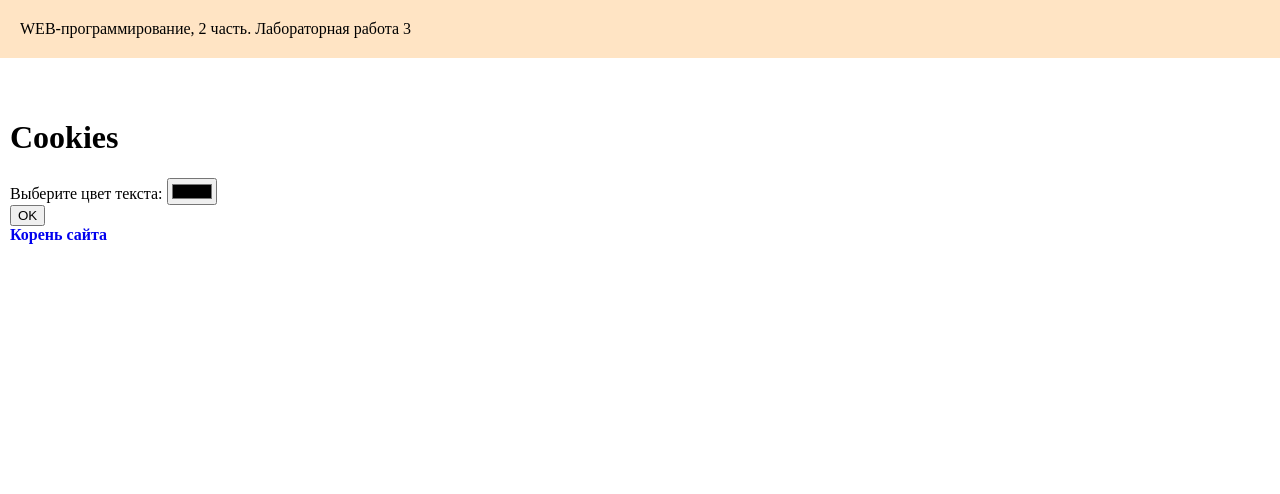
After one commit to ElizPlus/yeah, a Flask app: page /lab3/settings in a window 1280 px wide. The commit adds this page. Shown: the top 494 px of the page. Run offline with Flask 3, Linux system fonts and the light colour scheme.

Commit message:
Настройки отображения

```diff
--- a/lab3.py
+++ b/lab3.py
@@ -68,3 +68,16 @@ def pay():
 @lab3.route('/lab3/paid')
 def paid():
     return render_template('lab3/paid.html')
+
+
+@lab3.route('/lab3/settings')
+def settings():
+    color = request.args.get('color')
+    if color:
+        resp = make_response(redirect('/lab3/settings'))
+        resp.set_cookie('color', color)
+        return resp
+
+    color = request.args.get('color')
+    resp = make_response(render_template('/lab3/settings.html', color=color))
+    return resp
--- a/templates/base.html
+++ b/templates/base.html
@@ -10,6 +10,13 @@
     <link rel="icon" href="{{url_for('static', filename='favicon-16x16.png')}}">
     <link rel="icon" href="{{url_for('static', filename='favicon-32x32.png')}}">
 
+    <style>
+        body{
+            {% if request.cookies.get('color') %}
+            color: {{ request.cookies.get('color') }};
+            {% endif %}
+        }
+    </style>
 </head>
 <body>
     <header>
--- a/templates/lab3/lab3.html
+++ b/templates/lab3/lab3.html
@@ -13,5 +13,6 @@
         <li><a href="/lab3/del_cookie">Удаление куки</a></li>
         <li><a href="/lab3/form1.html">Куки форма</a></li>
         <li><a href="/lab3/order.html">Заказ напитка</a></li>
+        <li><a href="/lab3/settings.html">Цвет куки</a></li>
     </ol>
 {% endblock %}
--- /dev/null
+++ b/templates/lab3/settings.html
@@ -0,0 +1,18 @@
+{% extends "base.html" %}
+
+{% block lab %}Лабораторная работа 3{% endblock %}
+
+{% block main %}
+    <h1>Cookies</h1>
+
+    <form method="post">
+        <div>
+            <label class="label" for="color">Выберите цвет текста:</label>
+            <input type="color" id="color" name="color" value="{{ color or ''}}">
+        </div>
+
+        <div>
+            <button type="submit">OK</button>
+        </div>
+    </form>
+{% endblock %}
```
